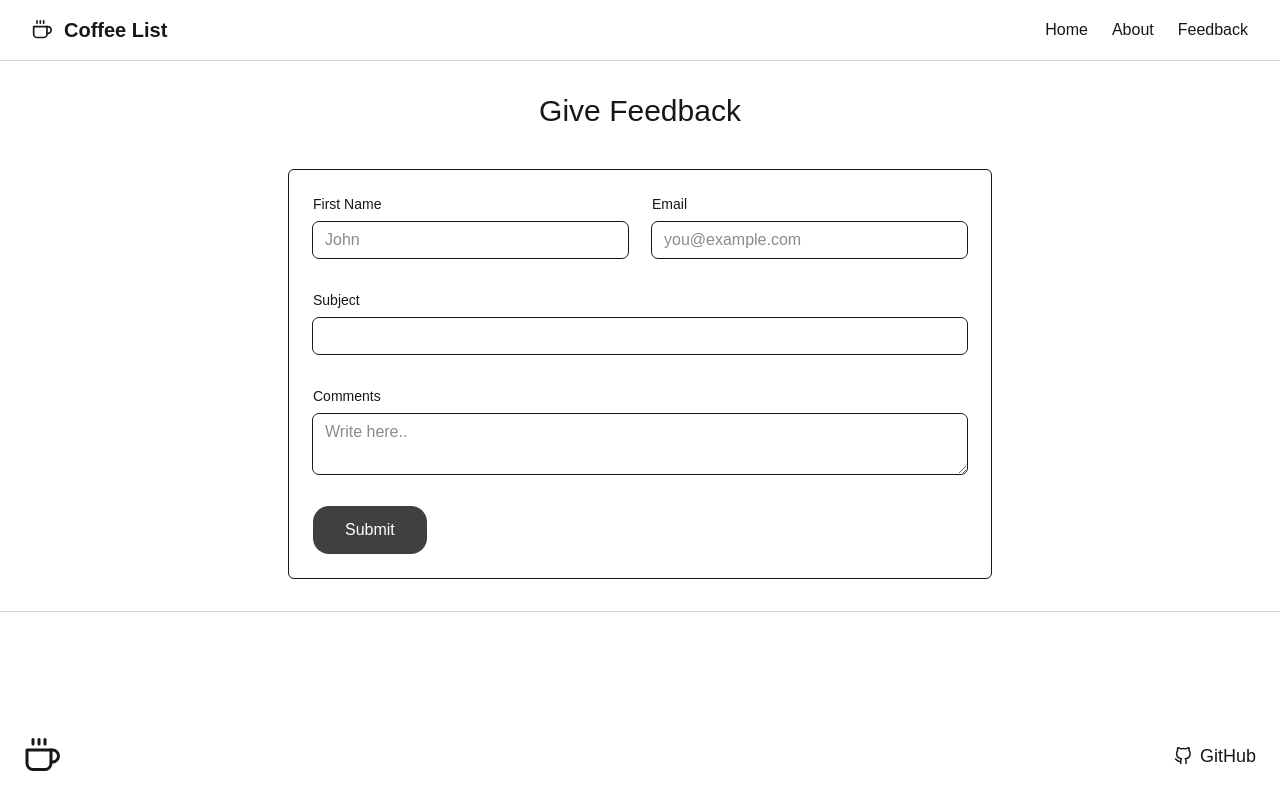
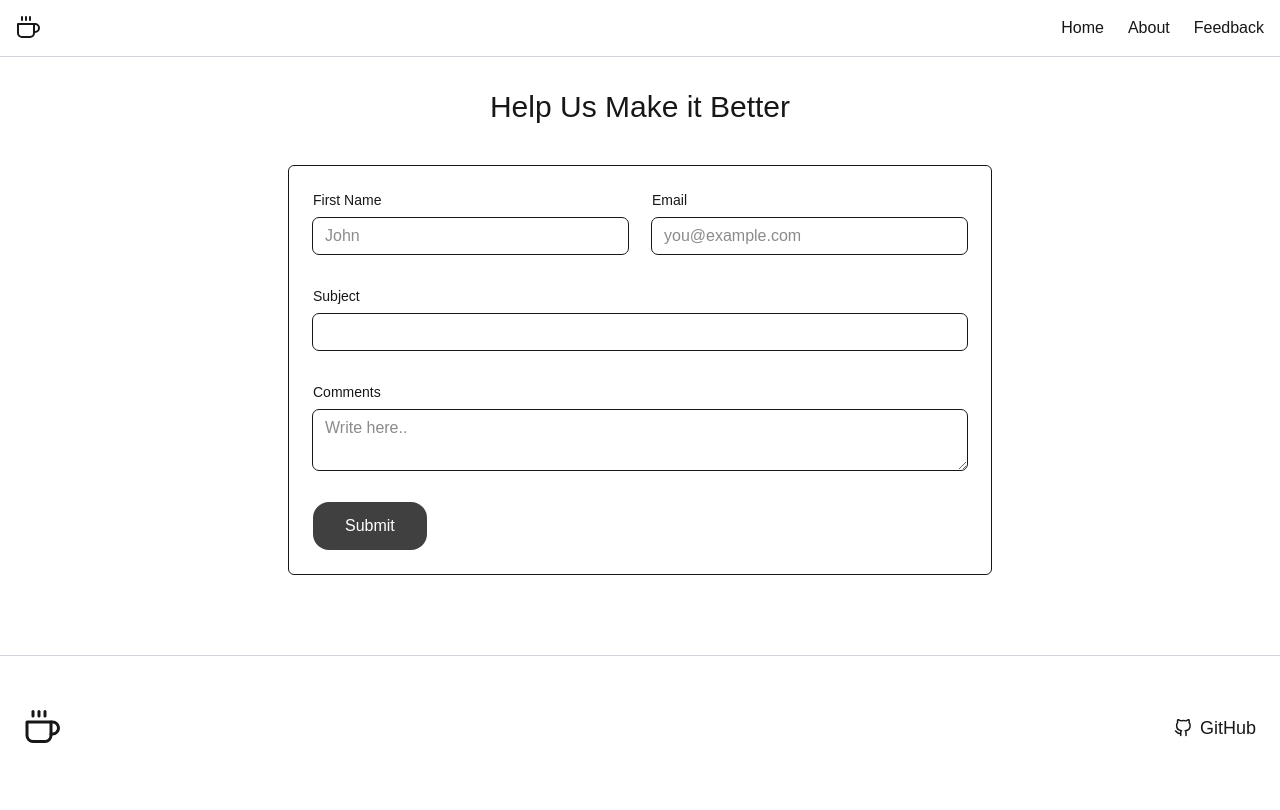
Before and after one commit to runningTurtle2/coffee-list, a Next.js app: page /contact in a window 1280 px wide. Shown: the top 810 px of the page. Built offline with nearby package versions, Linux system fonts and the light colour scheme.

Commit message:
Styling & layout improvements on feedback and about

```diff
--- a/app/about/page.tsx
+++ b/app/about/page.tsx
@@ -3,23 +3,41 @@ import Image from 'next/image'
 
 export default function AboutPage() {
   return (
-    <div className=' border'>
-      <div className='h-44 text-center'>
-        <h1 className="text-2xl">About</h1>
-        <p>Lorem ipsum dolor sit amet consectetur adipisicing elit. Hic aliquid debitis saepe architecto consequatur ab, aperiam, tenetur similique minima ex obcaecati a modi omnis ipsum quod. Quisquam eos sunt soluta.</p>
+    <main className='p-8'>
+
+      <header className='text-center m-8'>
+        <h1 className="text-4xl font-semibold">What About It</h1>
+      </header>
+
+
+      <article className='grid grid-cols-1 sm:grid-cols-2 gap-12'>
+        <div className='text-2xl grid grid-cols-1 justify-center items-center p-4'>
+          <p>
+            Lorem ipsum dolor sit amet consectetur adipisicing elit.
+            Hic aliquid debitis saepe architecto consequatur ab, aperiam,
+            tenetur similique minima ex obcaecati a modi omnis ipsum quod.
+            Quisquam eos sunt soluta.
+          </p>
+
+          <p>
+            Lorem ipsum dolor sit amet consectetur adipisicing elit.
+            Hic aliquid debitis saepe architecto consequatur ab, aperiam,
+            tenetur similique minima ex obcaecati a modi omnis ipsum quod.
+            Quisquam eos sunt soluta.
+          </p>
         </div>
 
-
-      <div className='items-center'>
+        <div className='p-4 items-center'>
           <Image
             src={"/coffee.png"}
             width={500}
-          height={500}
+            height={100}
             alt='Coffee Beans'
             />
         </div>
+      </article>
 
 
-    </div>
+    </main>
   )
 }
--- a/app/contact/page.tsx
+++ b/app/contact/page.tsx
@@ -4,13 +4,18 @@ import React, { useState } from 'react'
 export default function ContactPage() {
   const [name, setName] = useState('');
   const [email, setEmail] = useState('');
+  const [subject, setSubject] = useState('');
   const [comments, setComments] = useState('');
 
   const submitForm = (e: any) => {
     e.preventDefault() // avoid page reloading // doing a GET request
     console.log('Submit pushed')
-
-
+    console.log(
+      ' name: ' + name, '\n',
+      'email: ' + email, '\n',
+      'subject: ' + subject, '\n',
+      'comments: ' + comments, '\n'
+    )
   }
 
 
@@ -20,7 +25,7 @@ export default function ContactPage() {
 
       {/* Header*/}
       <header className='text-center mb-10'>
-        <h1 className='text-3xl'>Give Feedback</h1>
+        <h1 className='text-3xl'>Help Us Make it Better</h1>
       </header>
 
       <form onSubmit={submitForm} className='space-y-10'>
@@ -35,6 +40,8 @@ export default function ContactPage() {
               <label className='block text-sm font-medium'>First Name</label>
               <input
                 type='text'
+                value={name}
+                onChange={(e) => setName(e.target.value)}
                 placeholder='John'
                 className='mt-2 block outline-1 w-full rounded-md px-3 py-1.5 text-base focus:outline-2 focus:outline-blue-500'
               />
@@ -45,6 +52,8 @@ export default function ContactPage() {
               <label className='block text-sm font-medium'>Email</label>
               <input
                 type='email'
+                value={email}
+                onChange={(e) => setEmail(e.target.value)}
                 placeholder='you@example.com'
                 className='mt-2 block outline-1 w-full rounded-md px-3 py-1.5 text-base focus:outline-2 focus:outline-blue-500'
               />
@@ -56,7 +65,8 @@ export default function ContactPage() {
             <label className='block text-sm font-medium'>Subject</label>
             <input
               type='text'
-              placeholder=' '
+              value={subject}
+              onChange={(e) => setSubject(e.target.value)}
               className='mt-2 block outline-1 w-full rounded-md px-3 py-1.5 text-base focus:outline-2 focus:outline-blue-500'
             />
           </div>
@@ -66,6 +76,8 @@ export default function ContactPage() {
               <label className='block text-sm font-medium'>Comments</label>
               <textarea
                 name='comments'
+                value={comments}
+                onChange={(e) => setComments(e.target.value)}
                 placeholder='Write here..'
                 className='mt-2 block outline-1 w-full rounded-md px-3 py-1.5 text-base focus:outline-2 focus:outline-blue-500'
               />
--- a/app/layout.tsx
+++ b/app/layout.tsx
@@ -26,18 +26,18 @@ export default function RootLayout({
 }>) {
   return (
     <html lang="en">
-      <body className={`${geistSans.variable} ${geistMono.variable} antialiased`}>
-        <header className="w-full border-b border-gray-300 bg-white">
+      <body className={`${geistSans.variable} ${geistMono.variable} antialiased flex flex-col min-h-screen`}>
+        <header className="border-b border-gray-300 bg-white">
           <Header />
         </header>
 
-        <main className="w-full">
+        <main>
           <div className="max-w-[1400px] mx-auto px-6">
             {children}
           </div>
         </main>
 
-        <footer className="w-full border-t border-gray-300 bg-white mt-auto">
+        <footer className="border-t border-gray-300 bg-white mt-auto">
           <Footer />
         </footer>
       </body>
--- a/components/Footer/Footer.tsx
+++ b/components/Footer/Footer.tsx
@@ -3,7 +3,7 @@ import { FiCoffee, FiGithub } from "react-icons/fi";
 
 export default function Footer() {
   return (
-    <div className='flex flex-row h-72 justify-between items-center gap-x-6 p-6 w-full'>
+    <div className='flex flex-row min-h-36 h-full justify-between items-center gap-x-6 p-6 w-full'>
 
       <h1 className='text-4xl gap-2'><FiCoffee/> </h1>
 
--- a/components/Header/Header.tsx
+++ b/components/Header/Header.tsx
@@ -3,16 +3,16 @@ import React from 'react'
 
 export default function Header() {
   return (
-    <div className="flex items-center justify-between px-8 py-4 w-full">
-      <h1 className="text-xl font-semibold flex items-center gap-3">
-        <FiCoffee /> <span>Coffee List</span>
-      </h1>
+    <nav className="relative flex items-center justify-between p-4">
+      <div className="text-2xl">
+        <a href="/"><FiCoffee /></a>
+      </div>
 
-      <nav className="space-x-6 text-md">
-        <a href="/" className="hover:underline">Home</a>
-        <a href="/about" className="hover:underline">About</a>
-        <a href="/contact" className="hover:underline">Feedback</a>
-      </nav>
-    </div>
+      <ul className="flex space-x-6">
+        <li><a href="/" className="hover:underline">Home</a></li>
+        <li><a href="/about" className="hover:underline">About</a></li>
+        <li><a href="/contact" className="hover:underline">Feedback</a></li>
+      </ul>
+    </nav>
   );
 }
```
Lines whose indentation alone changed are shown as unchanged.
